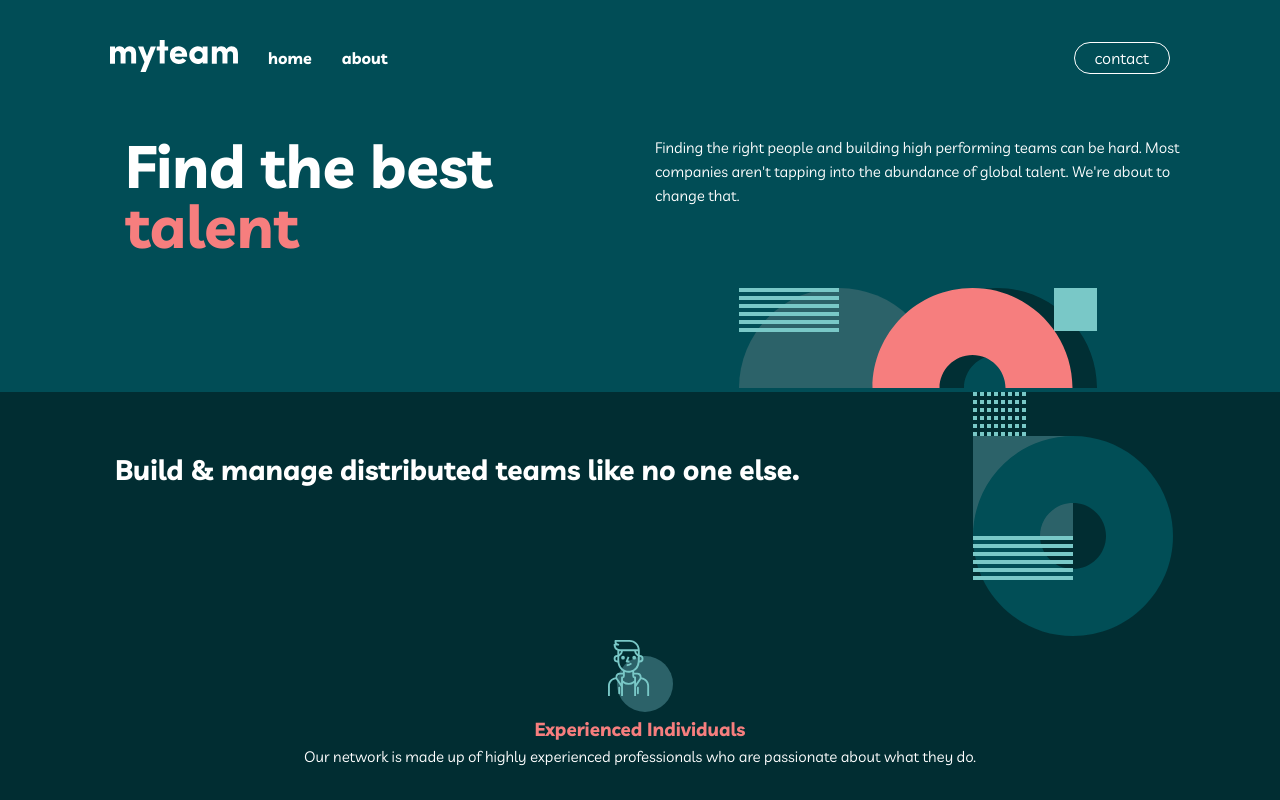
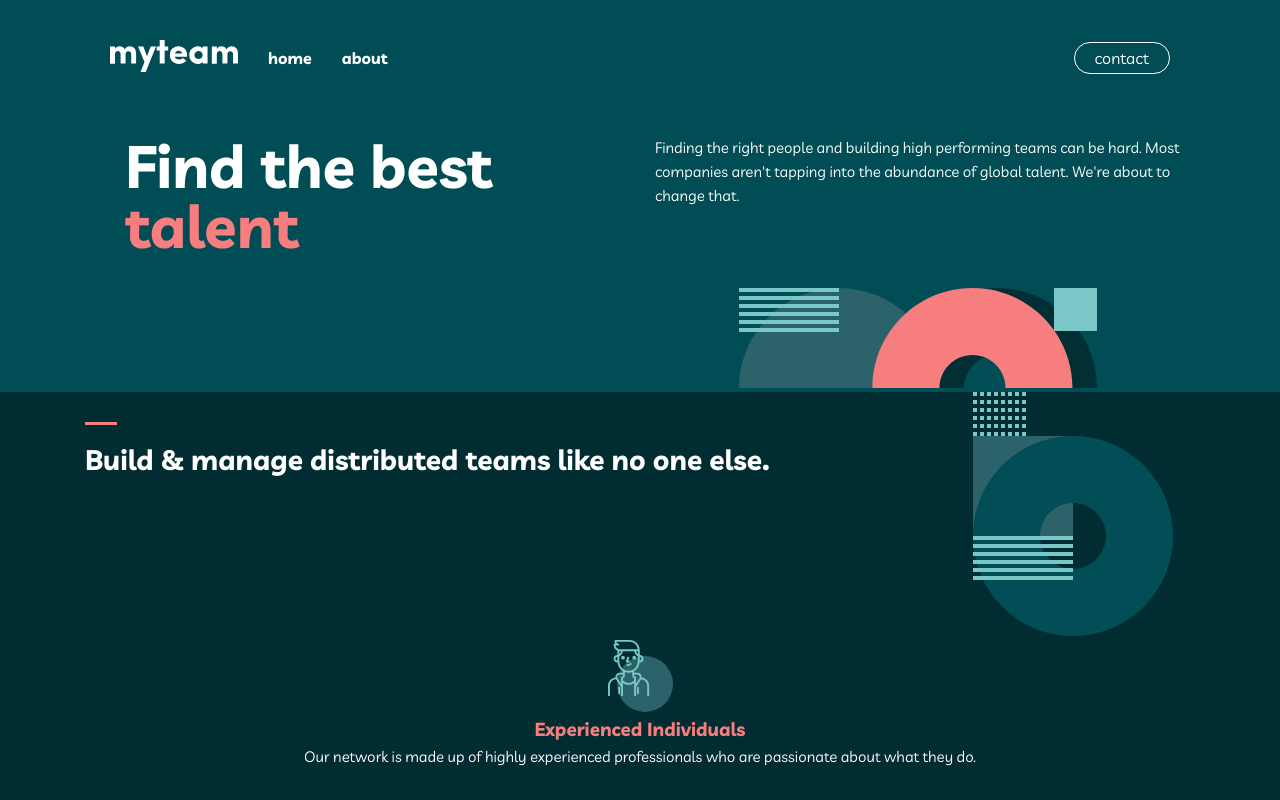
Before and after one commit to data-sets/multi-page, a React (Create React App) app: page / in a window 1280 px wide. Shown: the top 800 px of the page. Built offline with nearby package versions, Linux system fonts and the light colour scheme.

Commit message:
added: line shape/

```diff
--- a/src/assets/modules/Main.jsx
+++ b/src/assets/modules/Main.jsx
@@ -11,6 +11,7 @@ export default class Main extends Component {
         <main className="main">
           <div className="container">
             <div className="main__desc">
+              <div className="main__line"></div>
               <div className="main__title">
                 <h2>Build & manage distributed teams like no one else.</h2>
               </div>
--- a/src/scss/globals/_main.scss
+++ b/src/scss/globals/_main.scss
@@ -134,9 +134,17 @@ header {
     display: grid;
     grid-template-columns: repeat(5, minmax(0, 1fr));
   }
+  &__line{
+    position: absolute;
+    height: 3px;
+    width: 32px;
+    margin-top: 30px;
+    background-color: v.$light-coral;
+  }
   &__title {
     grid-column: span 4 / span 4;
-    padding: 30px;
+    padding-top: 20px;
+    padding-right: 28px;
     margin: 30px 0;
     font-size: 1.75rem;
     font-weight: bold;
@@ -319,6 +327,9 @@ header {
 }
 
 @media (max-width: 768px) {
+  body{
+    overflow-x: hidden;
+  }
   .header {
     display: flex;
   }
```
Also changed, not shown: src/dist/style.css, 1 other file (tests, documents, lock files or other folders).
